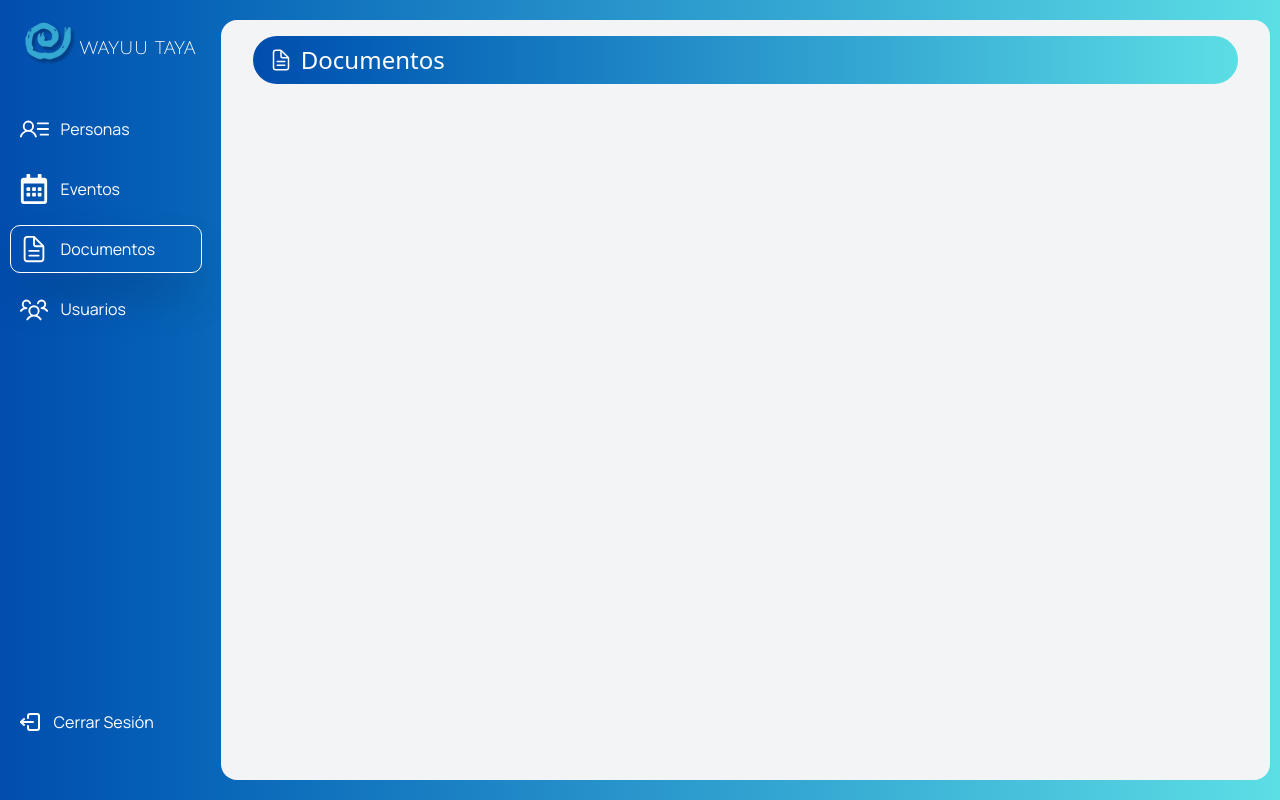
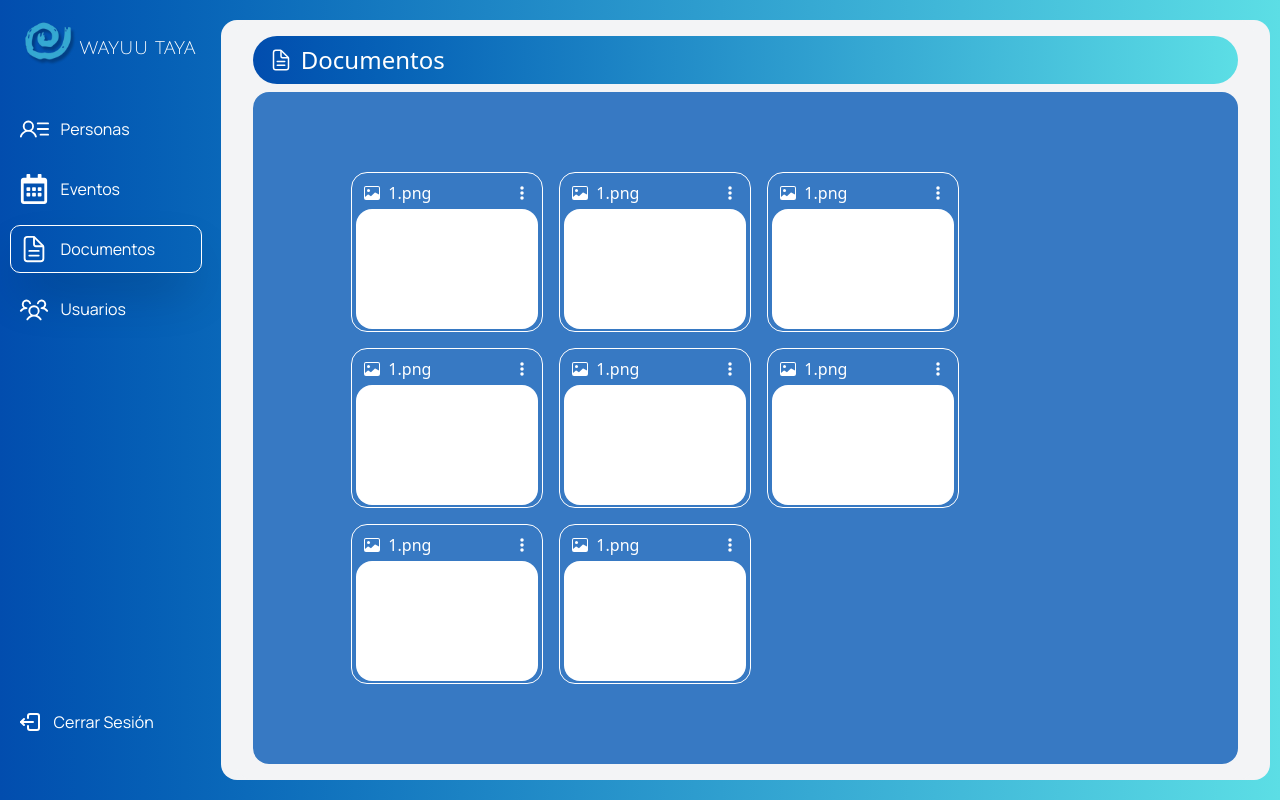
Before and after one commit to Eduardo282x/wayu-taya, a React (Vite) app: page /documentos/documentos in a window 1280 px wide. Built offline with nearby package versions, Linux system fonts and the light colour scheme; no server answers; sample sign-in values are in the browser's storage; a web font is replaced by a local one.

Commit message:
change datepicker language, add loader

```diff
--- a/src/components/datePickerRange/DatePickerRange.tsx
+++ b/src/components/datePickerRange/DatePickerRange.tsx
@@ -1,6 +1,7 @@
 import { Button } from '../ui/button';
 import { useState } from "react"
 import { addDays, format } from "date-fns"
+import { es } from "date-fns/locale";
 import { CalendarIcon } from "lucide-react"
 import { DateRange } from "react-day-picker"
 import { cn } from "@/lib/utils"
@@ -10,8 +11,8 @@ import { Popover, PopoverContent, PopoverTrigger, } from "@/components/ui/popove
 export const DatePickerRange = ({ className, }: React.HTMLAttributes<HTMLDivElement>) => {
 
     const [date, setDate] = useState<DateRange | undefined>({
-        from: new Date(2022, 0, 20),
-        to: addDays(new Date(2022, 0, 20), 20),
+        from: new Date(),
+        to: addDays(new Date(), 20),
     })
 
     return (
@@ -29,11 +30,11 @@ export const DatePickerRange = ({ className, }: React.HTMLAttributes<HTMLDivElem
                         {date?.from ? (
                             date.to ? (
                                 <>
-                                    {format(date.from, "LLL dd, y")} -{" "}
-                                    {format(date.to, "LLL dd, y")}
+                                    {format(date.from, "PPP", { locale: es })} - {" "}
+                                    {format(date.to, "PPP", { locale: es })}
                                 </>
                             ) : (
-                                format(date.from, "LLL dd, y")
+                                format(date.from, "PPP", { locale: es })
                             )
                         ) : (
                             <span>Pick a date</span>
@@ -46,6 +47,7 @@ export const DatePickerRange = ({ className, }: React.HTMLAttributes<HTMLDivElem
                         mode="range"
                         defaultMonth={date?.from}
                         selected={date}
+                        locale={es}
                         onSelect={setDate}
                         numberOfMonths={1}
                     />
--- a/src/components/table/TableComponents.tsx
+++ b/src/components/table/TableComponents.tsx
@@ -19,6 +19,7 @@ export const TableComponents: FC<TableProps> = ({ column, data }) => {
 
   return (
     <div className="w-full">
+
       <div className="w-full h-[25rem] overflow-auto">
         <Table className="w-full">
           <TableHeader>
@@ -61,7 +62,7 @@ interface PaginationTableProps {
 
 const PaginationTable = ({ page, setPage, rowsPerPage, setRowsPerPage, totalElements }: PaginationTableProps) => {
   return (
-    <div className="flex items-center justify-between w-full mt-2">
+    <div className="flex items-center justify-between w-full mt-4">
       <p><span className="font-semibold">Total de elementos:</span> {totalElements}</p>
 
       <div className="flex items-center justify-center gap-2">
--- a/src/pages/documents/doc/Doc.tsx
+++ b/src/pages/documents/doc/Doc.tsx
@@ -1,10 +1,52 @@
 import { HeaderPages } from '@/pages/layout/Header'
+import { BsImage } from 'react-icons/bs'
+import { FaEllipsisVertical } from 'react-icons/fa6'
 import { IoDocumentTextOutline } from 'react-icons/io5'
 
 export const Doc = () => {
     return (
         <div>
-            <HeaderPages title='Documentos' Icon={IoDocumentTextOutline}/>
+            <HeaderPages title='Documentos' Icon={IoDocumentTextOutline} />
+            <div className='bg-[#3779c3] rounded-2xl'>
+                <div className='flex items-center justify-end'>
+
+                </div>
+
+                <div className='flex flex-wrap items-start justify-start gap-4 w-[80%] mx-auto py-20'>
+                    {[1, 2, 3, 4, 5, 6, 7, 8].map(item => (
+                        <CardDocuments key={item}/>
+                    ))}
+                </div>
+
+            </div>
         </div>
     )
 }
+
+
+const CardDocuments = () => {
+    return (
+        <div className='bg-[#3779c3] rounded-2xl border border-white w-48 h-40 p-1'>
+            <div className='flex items-center justify-between px-2 text-white py-1'>
+                <div className='flex items-center gap-2'>
+                    <BsImage />
+                    <p>1.png</p>
+                </div>
+
+                <FaEllipsisVertical />
+            </div>
+
+            <div className='w-full h-[80%] bg-white rounded-2xl'>
+
+            </div>
+        </div>
+    )
+}
+
+const ListDocuments = () => {
+    return (
+        <div>
+
+        </div>
+    )
+}
--- a/src/pages/documents/events/Events.tsx
+++ b/src/pages/documents/events/Events.tsx
@@ -11,22 +11,29 @@ import { DatePickerRange } from '@/components/datePickerRange/DatePickerRange';
 import { getEvents } from '@/services/events/events';
 import { GroupEvents, IEvents } from '@/services/events/events.interface';
 import { days, months } from '@/utils/formatters';
+import { ScreenLoader } from '@/components/loaders/ScreenLoader';
 
 export const Events = () => {
   const [open, setOpen] = useState<boolean>(false);
   const [events, setEvents] = useState<GroupEvents>({ allEvents: [], events: [] });
 
+  const [loading, setLoading] = useState<boolean>(false);
   useEffect(() => {
     getEventsApi()
   }, [])
 
   const getEventsApi = async () => {
+    setLoading(true)
     const response: IEvents[] = await getEvents();
     setEvents({ allEvents: response, events: response })
+    setLoading(false)
   }
 
   return (
     <div>
+      {loading && (
+        <ScreenLoader />
+      )}
       <HeaderPages title='Eventos' Icon={FaRegCalendarAlt} />
       <div className='flex justify-between p-4'>
         <DatePickerRange />
--- a/src/pages/documents/people/People.tsx
+++ b/src/pages/documents/people/People.tsx
@@ -10,21 +10,25 @@ import { FilterComponent } from "@/components/table/FilterComponent";
 import { PeopleForm } from "./PeopleForm";
 import { GroupPeople, IPeople } from "@/services/people/people.interface";
 import { getPeople } from "@/services/people/people";
+import { ScreenLoader } from "@/components/loaders/ScreenLoader";
 
 export const People = () => {
   const [people, setPeople] = useState<GroupPeople>({ allPeople: [], people: [] });
   const [open, setOpen] = useState<boolean>(false);
+  const [loading, setLoading] = useState<boolean>(false);
 
   useEffect(() => {
     getPeopleApi()
   }, [])
 
   const getPeopleApi = async () => {
+    setLoading(true)
     const response: IPeople[] = await getPeople();
     setPeople({
       allPeople: response,
       people: response
     })
+    setLoading(false)
   }
 
   const setPeopleFilter = (users: IPeople[]) => {
@@ -33,6 +37,9 @@ export const People = () => {
 
   return (
     <div>
+      {loading && (
+        <ScreenLoader/>
+      )}
       <HeaderPages title="Personas" Icon={BsFillPersonLinesFill} />
       <div className="flex justify-end gap-2 mb-2">
         <FilterComponent data={people.allPeople} columns={columnPeople} setDataFilter={setPeopleFilter} />
```
